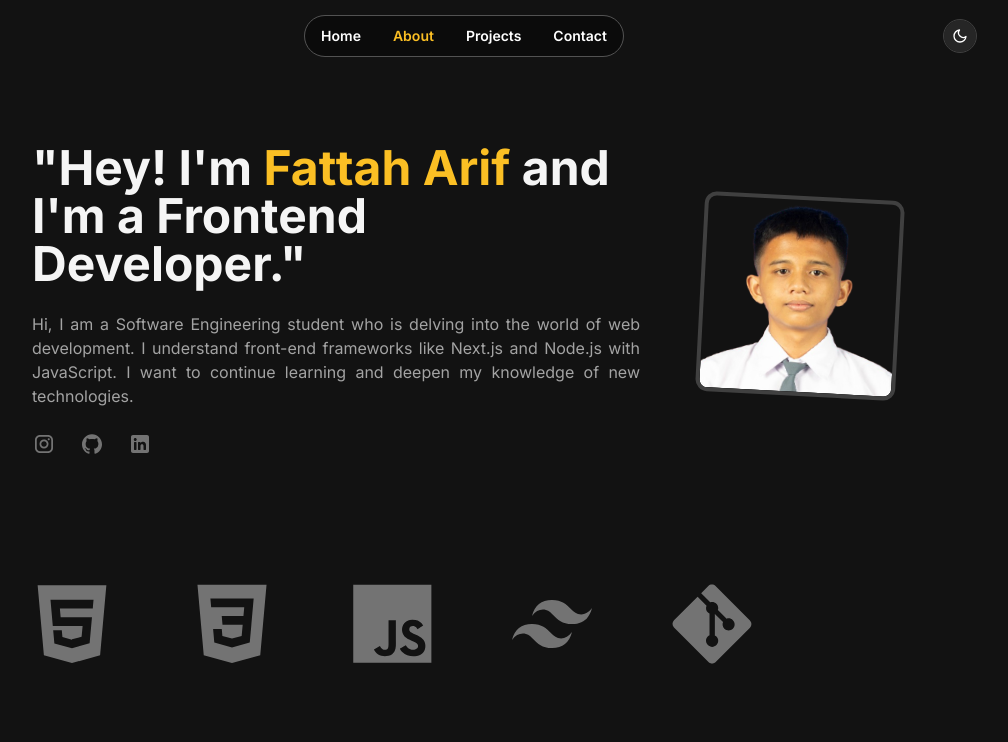
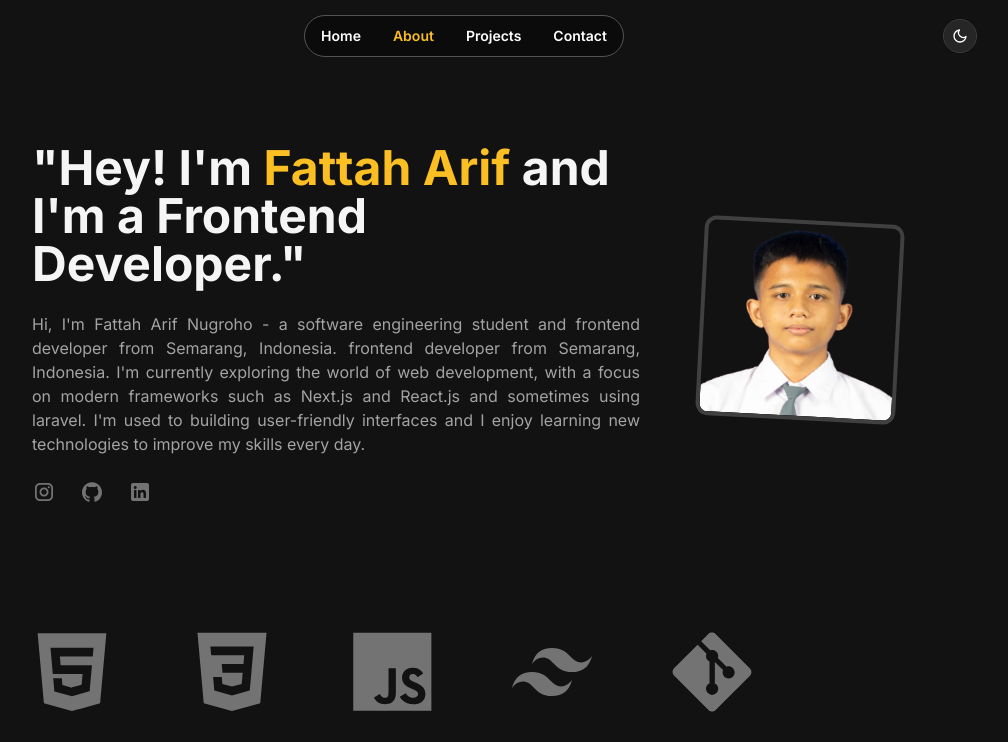
Before and after one commit to fattah26/portofolio-fattah, a Next.js app: page /about in a window 1280 px wide. Shown: the top 742 px of the page, without its empty margins (176-1184 px from the left). Built offline with nearby package versions, Linux system fonts and the light colour scheme.

Commit message:
update: about section

```diff
--- a/src/components/about/about.jsx
+++ b/src/components/about/about.jsx
@@ -24,10 +24,13 @@ export default function AboutMe() {
           Frontend Developer."
         </h2>
         <p className="text-neutral-600 dark:text-neutral-400 text-justify mt-5 lg:mt-6">
-          Hi, I am a Software Engineering student who is delving into the world
-          of web development. I understand front-end frameworks like Next.js and
-          Node.js with JavaScript. I want to continue learning and deepen my
-          knowledge of new technologies.
+          Hi, I'm Fattah Arif Nugroho - a software engineering student and
+          frontend developer from Semarang, Indonesia. frontend developer from
+          Semarang, Indonesia. I'm currently exploring the world of web
+          development, with a focus on modern frameworks such as Next.js and
+          React.js and sometimes using laravel. I'm used to building
+          user-friendly interfaces and I enjoy learning new technologies to
+          improve my skills every day.
         </p>
 
         <div className="flex gap-6 w-full md:w-auto md:justify-start mt-5 lg:mt-6">
```
